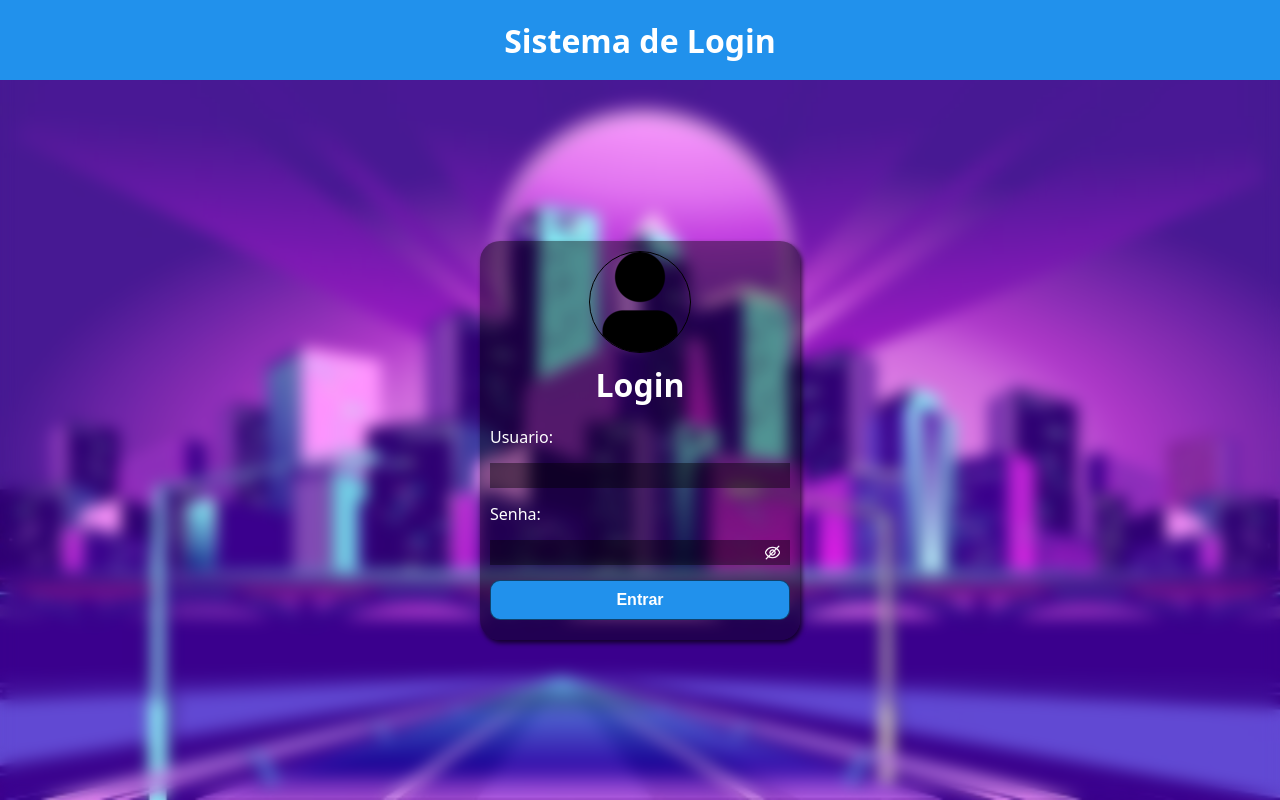
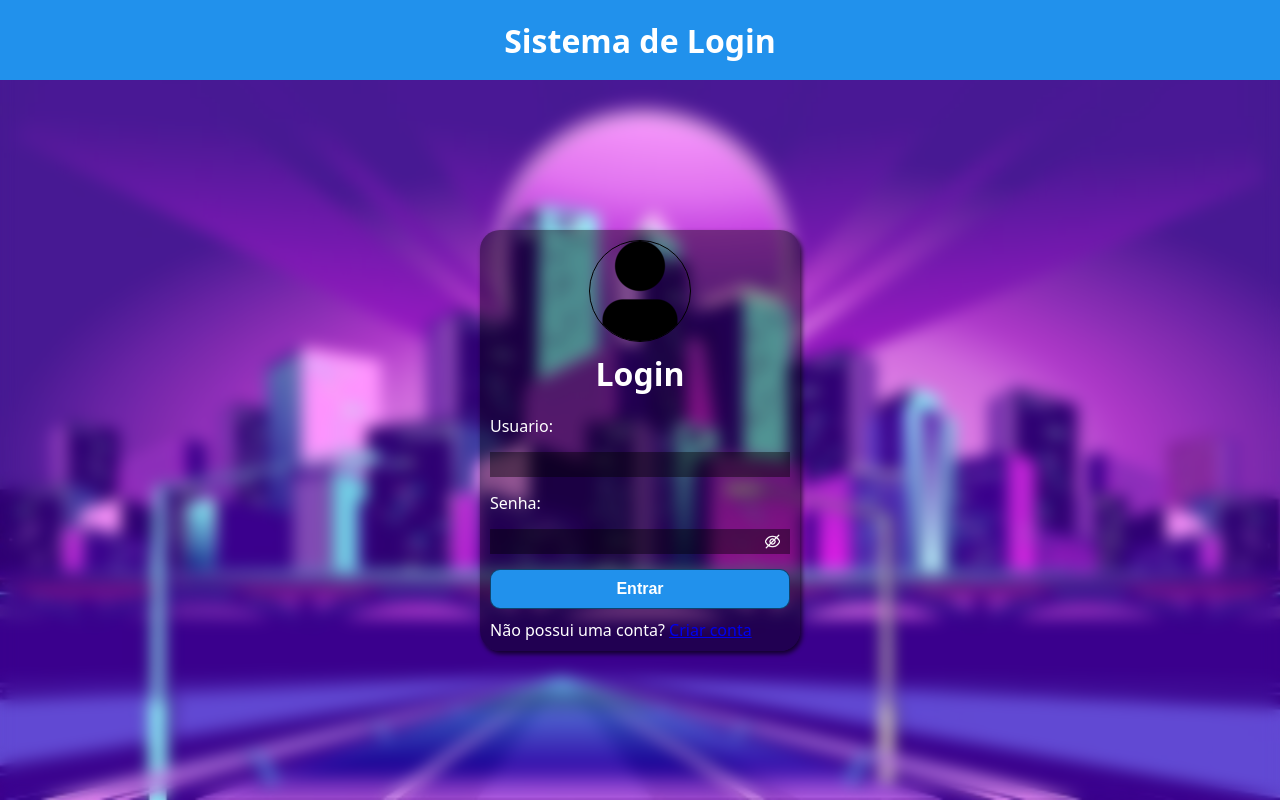
Before and after one commit to vicctorneve/SistemaDeLogin, a plain HTML site: page login.html in a window 1280 px wide. Drawn offline with Linux system fonts and the light colour scheme; no server answers.

Commit message:
✨ feat: Navegação entre as paginas

```diff
--- a/login.html
+++ b/login.html
@@ -27,6 +27,7 @@
          </div>
          <p class="msg-error"></p>
          <button >Entrar</button>
+         <p class="goToLogin">Não possui uma conta? <a href="index.html">Criar conta</a></p>
       </form>
    </main>
    <script src="SistemaLogin-Front/js/login.js"></script>
```
Also changed, not shown: index.html (+1 -0 lines).
